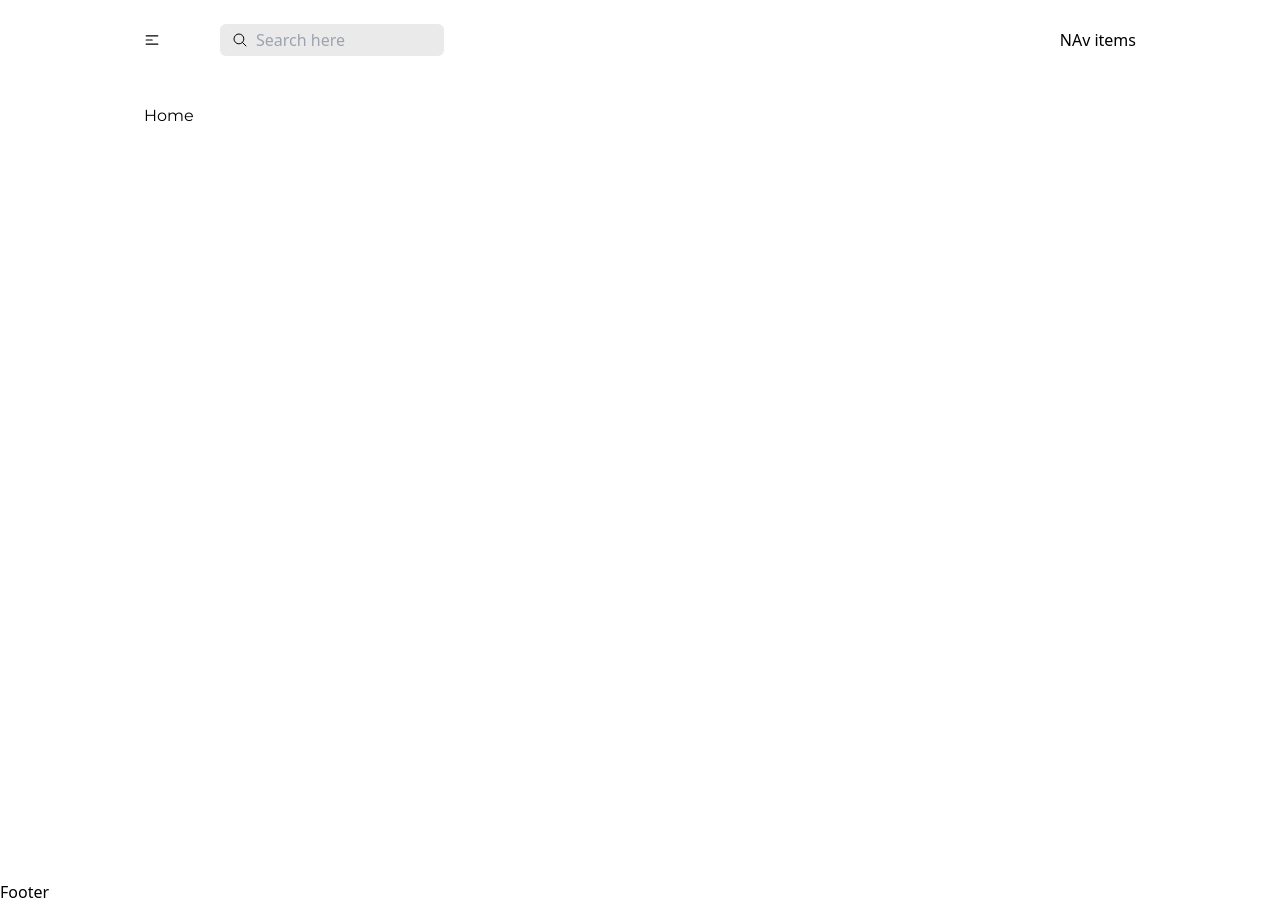
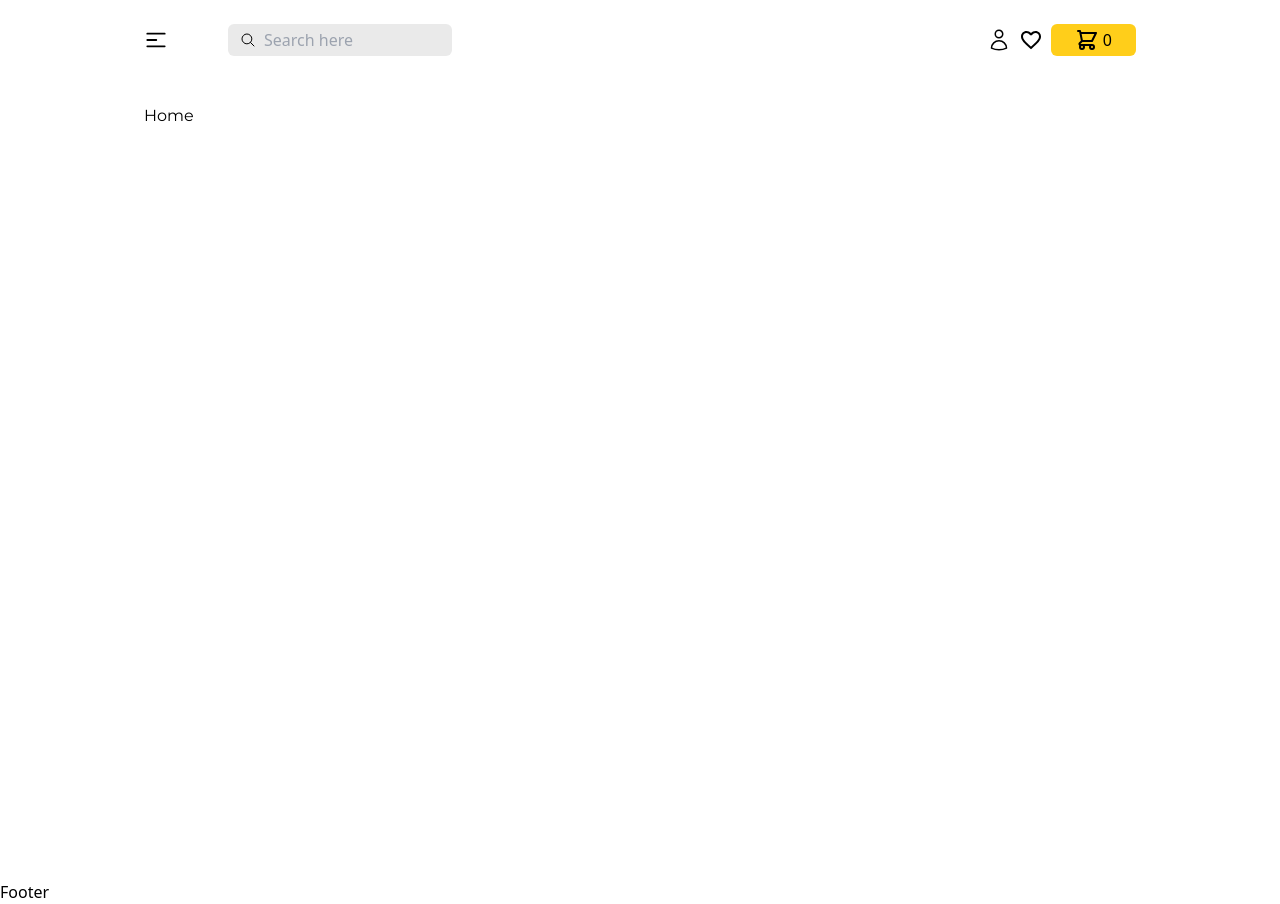
Before and after one commit to malikmoeeznawaz1/book-Store-Web-App, a React (Vite) app in the folder frontend/: page / in a window 1280 px wide. Built offline with nearby package versions, Linux system fonts and the light colour scheme.

Commit message:
font and color are applied on navbar

```diff
--- a/frontend/src/components/Navbar.jsx
+++ b/frontend/src/components/Navbar.jsx
@@ -2,6 +2,9 @@ import React from 'react'
 import { Link } from 'react-router-dom';
 import { HiMiniBars3CenterLeft } from "react-icons/hi2";
 import { IoSearchOutline } from "react-icons/io5";
+import { HiOutlineUser } from "react-icons/hi2";
+import { MdOutlineFavoriteBorder } from "react-icons/md";
+import { HiOutlineShoppingCart } from "react-icons/hi";
 
 const Navbar = () => {
   return (
@@ -9,7 +12,7 @@ const Navbar = () => {
       <nav className='flex justify-between items-center'>
         <div className='flex items-center md:gap-14 gap-4'>
           <Link to="/">
-            <HiMiniBars3CenterLeft />
+            <HiMiniBars3CenterLeft className='size-6' />
           </Link>
 
           <div className='relative sm:w-56 w-36 space-x-1'>
@@ -18,7 +21,15 @@ const Navbar = () => {
           </div>
         </div>
 
-        <div>NAv items</div>
+        <div className='flex items-center md:gap-2 gap-2'>
+         <HiOutlineUser className='size-6'/>
+         <button className='hidden sm:block'><MdOutlineFavoriteBorder className='size-6'/></button>
+
+         <Link to='/cart' className='bg-primary rounded-md sm:px-6 py-1 flex items-center gap-1'>
+            <HiOutlineShoppingCart className='size-6'/>
+            <span>0</span>
+         </Link>
+        </div>
       </nav>
     </header>
   )
```
